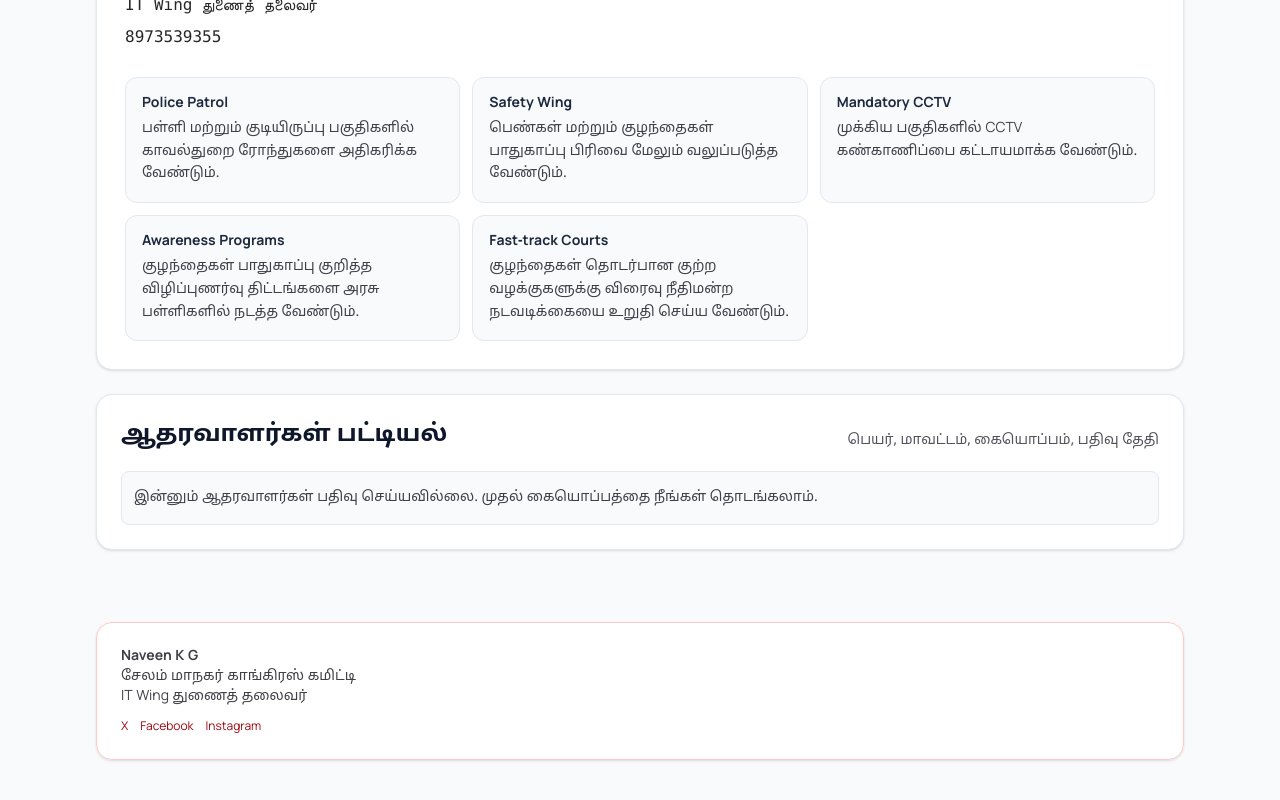
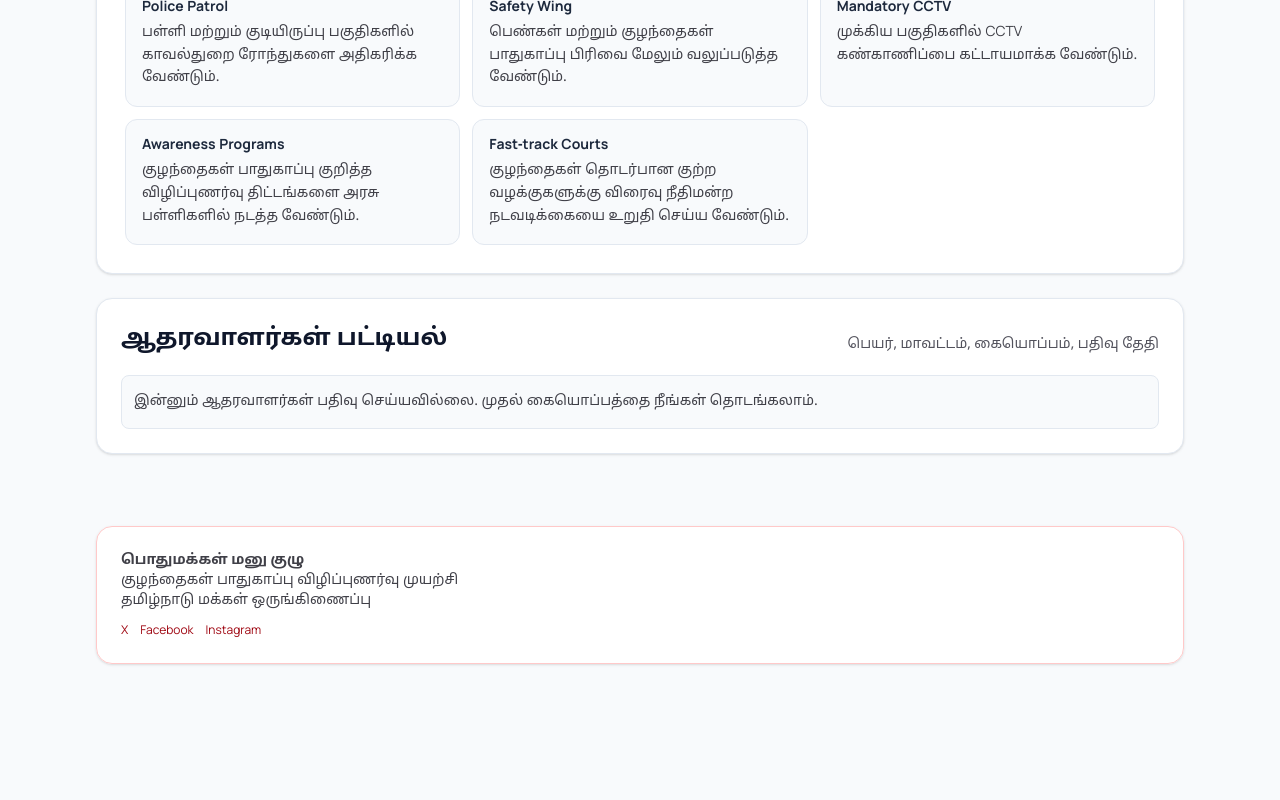
Before and after one commit to naveenkumarg6731/PetitionWeb, a React (Vite) app in the folder child-safety-petition/: page / in a window 1280 px wide. Shown: the part 1995-2795 px from the top of the page. After the commit the page ends 2723 px from the top, so only its background shows below. Built offline with nearby package versions, Linux system fonts and the light colour scheme.

Commit message:
Remove personal names and contact details for Dharmapuri branch

```diff
--- a/child-safety-petition/src/components/FooterSection.jsx
+++ b/child-safety-petition/src/components/FooterSection.jsx
@@ -1,9 +1,9 @@
 function FooterSection() {
   return (
     <footer className="mt-12 rounded-2xl border border-red-200 bg-white/95 p-6 text-sm text-zinc-700 shadow-sm">
-      <p className="font-semibold">Naveen K G</p>
-      <p>சேலம் மாநகர் காங்கிரஸ் கமிட்டி</p>
-      <p>IT Wing துணைத் தலைவர்</p>
+      <p className="font-semibold">பொதுமக்கள் மனு குழு</p>
+      <p>குழந்தைகள் பாதுகாப்பு விழிப்புணர்வு முயற்சி</p>
+      <p>தமிழ்நாடு மக்கள் ஒருங்கிணைப்பு</p>
       <div className="mt-3 flex gap-3 text-xs text-red-800">
         <a href="https://x.com" target="_blank" rel="noreferrer">X</a>
         <a href="https://facebook.com" target="_blank" rel="noreferrer">Facebook</a>
--- a/child-safety-petition/src/constants/petitionText.js
+++ b/child-safety-petition/src/constants/petitionText.js
@@ -64,7 +64,4 @@ export const PETITION_DRAFT = `கோயம்புத்தூர் சிற
 
 இப்படிக்கு,
 
-Naveen K G
-சேலம் மாநகர் காங்கிரஸ் கமிட்டி
-IT Wing துணைத் தலைவர்
-8973539355`
+பொதுமக்கள் மனு குழு`
```
